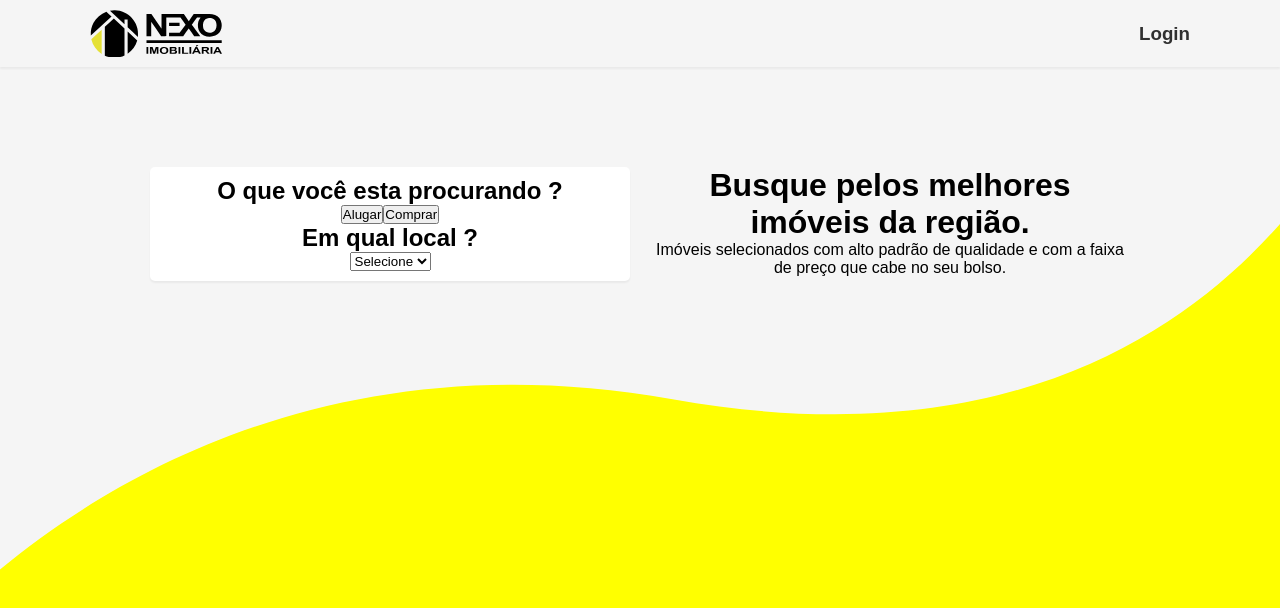
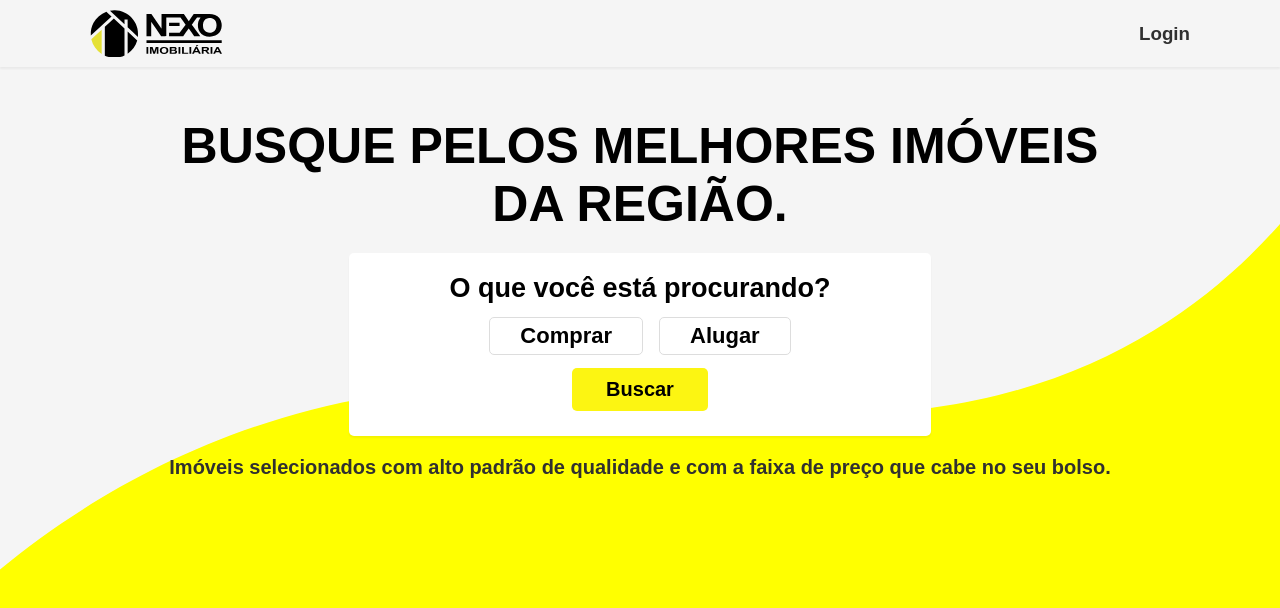
Before and after one commit to gabrielrab/nexo-front-end, a React (Create React App) app: page / in a window 1280 px wide. Shown: the top 608 px of the page. Built offline with nearby package versions, Linux system fonts and the light colour scheme.

Commit message:
completed main page

```diff
--- a/src/App.css
+++ b/src/App.css
@@ -4,6 +4,8 @@
   outline: 0;
   box-sizing: border-box;
 }
+
+@import url('https://fonts.googleapis.com/css?family=Montserrat:700&display=swap');
 
 html, body, #root {
   height: 100%;
@@ -14,5 +16,6 @@ body{
 }
 
 body, input, button {
-  font-family: Arial, Helvetica, sans-serif;
+  font-family: 'Montserrat', sans-serif, Arial, Helvetica;
+  font-weight: bold;
 }
--- a/src/pages/Main.css
+++ b/src/pages/Main.css
@@ -23,31 +23,58 @@ main header a{
 }
 
 main .container{
-    max-width: 980px;
+    max-width: 990px;
     margin: 0 auto;
     padding: 50px 0;
     text-align: center;
+    display: flex;
+    flex-direction: column;
+    align-items: center;
 }
 
-main .container ul{
-    list-style: none;
-    display: grid;
-    grid-template-columns: repeat(2, 1fr);
-    grid-gap: 20px;
-    margin-top: 50px;
+.container h1{
+    font-size: 50px;
+    text-transform: uppercase;
 }
 
-main .container ul li{
-    display: flex;
-    flex-direction: column;
+.container p{
+    font-size: 20px;
+    color: #303030;
 }
+
 .box-search{
     background: white;
-    padding: 10px;
+    margin: 20px;
+    padding: 20px 100px;
     border-radius: 5px;
     box-shadow: 0 2px 2px 0 rgba(0, 0, 0, 0.05);
 }
+
 .box-search h1{
-    font-size: 24px;
+    font-size: 27px;
+    text-transform: none;
+    margin-bottom: 5px;
+}
 
+.btn{
+    background: #fcf512;
+    padding: 10px 34px;
+    border: none;
+    margin: 5px;
+    font-size: 20px;
+    border-radius: 5px;
 }
+
+.btn-desabled{
+    background: transparent;
+    padding: 5px 30px;
+    border: 1px solid #ddd;
+    margin: 8px;
+    font-size: 22px;
+    border-radius: 5px;
+}
+
+.btn-desabled:hover{
+    background: #fcf512;
+    border: none;
+}
--- a/src/pages/Main.js
+++ b/src/pages/Main.js
@@ -17,27 +17,16 @@ export default function Main(){
                 </Link>
             </header>
             <div class="container">
-                <ul>
-                    <li>
-                        <div className="box-search">
-                            <h1>O que você esta procurando ?</h1>
-                            <label>
-                                <button>Alugar</button>
-                                <button>Comprar</button>
-                            </label>
-                            <h1>Em qual local ?</h1>
-                            <select>
-                                <option hidden>Selecione</option>
-                            </select>
-                        </div>
-                    </li>
-                    <li>
-                        <div className="box-text">
-                            <h1>Busque pelos melhores imóveis da região.</h1>
-                            <p>Imóveis selecionados com alto padrão de qualidade e com a faixa de preço que cabe no seu bolso.</p>
-                        </div>
-                    </li>
-                </ul>
+                <h1>Busque pelos melhores imóveis da região.</h1>
+                <div className="box-search">
+                    <h1>O que você está procurando?</h1>
+                    <label>
+                        <button class="btn-desabled">Comprar</button>
+                        <button class="btn-desabled">Alugar</button>
+                    </label><br/>
+                    <button class="btn">Buscar</button>
+                </div>
+                <p>Imóveis selecionados com alto padrão de qualidade e com a faixa de preço que cabe no seu bolso.</p>
             </div>
         </main>
     );
```
